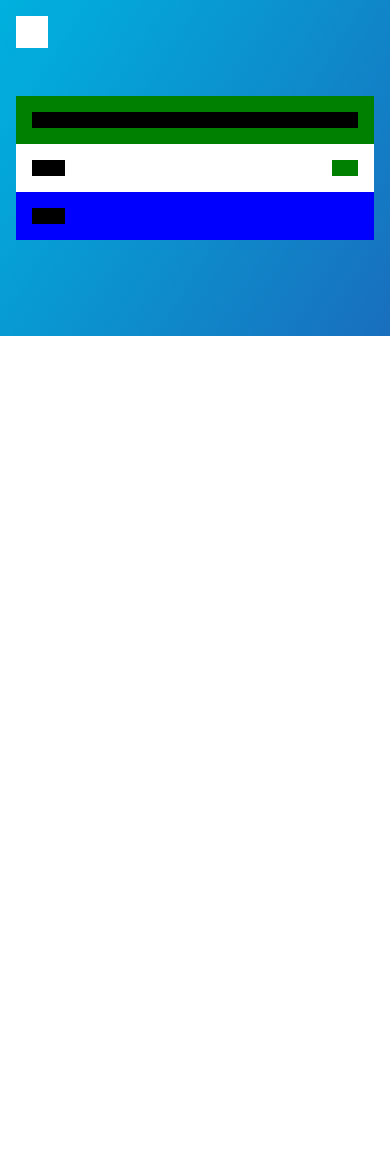
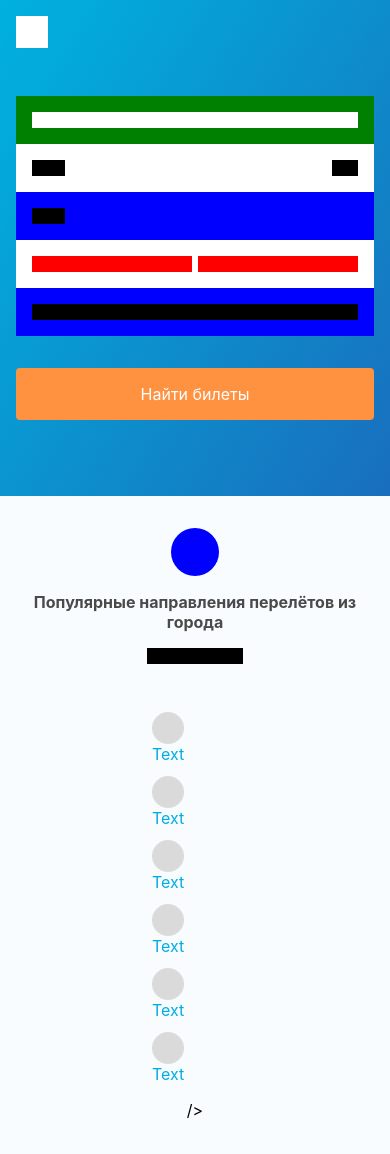
Before and after one commit to kaiflife/avia_sales, a React (Create React App) app: page / in a window 390 px wide. Shown: the top 1154 px of the page. Before the commit the page ends 844 px from the top, so only its background shows below. Built offline with nearby package versions, Linux system fonts and the light colour scheme.

Commit message:
modified:   src/App.css 	modified:   src/App.js 	modified:   src/logo.css 	new file:   src/mobileGallary.css

```diff
--- a/src/App.css
+++ b/src/App.css
@@ -5,7 +5,20 @@
   padding-right: 1em;
   background: linear-gradient(121.89deg, #00B0DE 0.36%, #01AEDC 4.04%, #02ABDB 7.77%, #02ABDB 11.48%, #02ABDB 11.7%, #196EBD 100%);
   color: white;
-  height: 20em;
+  height: 30em;
+}
+
+.App-main {
+  display: flex;
+  align-items: center;
+  flex-direction: column;
+  padding-left:1em;
+  padding-top: 2em;
+  padding-right: 1em;
+
+  height: 100vh;
+
+  background: #F8FCFF;
 }
 
 .header-text {
@@ -18,7 +31,7 @@
 .header-text p {
   height: 1em;
   width: 100%;
-  background: black;
+  background: white;
 }
 
 .selector-city {
@@ -37,7 +50,7 @@
 }
 
 .selector {
-  background: black;
+  background: green;
   display: flex;
   width: 8%;
   justify-content: space-between;
@@ -45,7 +58,7 @@
 }
 
 .selector div {
-  background: green;
+  background: black;
   width: 1em;
   height: 1em;
 }
@@ -63,7 +76,93 @@
   background: black;
 }
 
+.date {
+  background: white;
+  display: flex;
+  justify-content: space-between;
+  padding: 1em 1em;
+}
 
+.date-to {
+  background: red;
+  display: flex;
+  height: 1em;
+  width: 49%;
+}
+
+.date-from {
+  background: red;
+  display: flex;
+  width: 49%;
+  height: 1em;
+}
+
+.ticket-type {
+  background: blue;
+  display: flex;
+  justify-content: space-between;
+  padding: 1em 1em;
+  margin-bottom: 2em;
+}
+
+.selector-ticket {
+  background: black;
+  width: 100%;
+  height: 1em;
+}
+
+.find-tickets {
+  background: #FF9241;
+  border-radius: 4px;
+  padding: 1em 1em;
+}
+
+.find-tickets p {
+  margin: 0;
+  font-size: 1em;
+}
+
+.popular-flights {
+  display: flex;
+  flex-direction: column;
+  align-items: center;
+  margin-bottom: 2em;
+}
+
+.popular-flights p{
+  font-weight: bold;
+  color: #4A4A4A;
+}
+
+.popular-city {
+  width: 6em;
+  height: 1em;
+  background: black;
+}
+
+.travel-selector {
+  display: flex;
+  justify-content: space-between;
+  width: 33%;
+  flex-wrap: wrap;
+}
+
+.travel-item {
+  box-sizing: border-box;
+
+  background: #DADADA;
+  display: flex;
+  justify-content: space-between;
+  border-radius: 2em;
+  height: 2em;
+  width: 2em;
+  margin: 1em 1em;
+}
+
+.travel-item p {
+  padding-top: 1em;
+  color: #00ACE2;
+}
 
 
 
--- a/src/App.js
+++ b/src/App.js
@@ -1,6 +1,7 @@
 import React from "react";
 import logo from "./logo.css";
 import app from "./App.css";
+import gallary from "./mobileGallary.css";
 // import logo from './logo.svg';
 // import './App.css';
 
@@ -43,7 +44,51 @@ function App() {
 				<div className='input-city'>
 					<p />
 				</div>
+				<div className='date'>
+					<div className='date-to' />
+					<div className='date-from' />
+				</div>
+				<div className='ticket-type'>
+					<div className='selector-ticket' />
+				</div>
+				<div className='find-tickets'>
+					<p>Найти билеты</p>
+				</div>
 			</header>{" "}
+			<main className='App-main'>
+				<div className='popular-flights'>
+					<div className='logo-way' />
+					<p>Популярные направления перелётов из города</p>
+					<div className='popular-city' />
+				</div>
+				<div className='travel-selector'>
+					<div className='travel-item'>
+						<p>Text</p>
+					</div>
+					<div className='travel-item'>
+						<p>Text</p>
+					</div>
+					<div className='travel-item'>
+						<p>Text</p>
+					</div>
+					<div className='travel-item'>
+						<p>Text</p>
+					</div>
+					<div className='travel-item'>
+						<p>Text</p>
+					</div>
+					<div className='travel-item'>
+						<p>Text</p>
+					</div>
+				</div>
+				<div className='Gallary'>
+					<div className='photo'>
+						<img />
+						<div className='ticket-info' />
+					</div>
+					/>
+				</div>
+			</main>
 		</div>
 	);
 }
--- a/src/logo.css
+++ b/src/logo.css
@@ -7,6 +7,16 @@
     display: flex;
     justify-content: center;
     margin-bottom: 3em;
+}
+
+.logo-way {
+    height: 3em;
+    width: 3em;
+    background: blue;
+    color:black;
+    display: flex;
+    justify-content: center;
+    border-radius: 2em;
 }
 
 
```
Also changed, not shown: src/mobileGallary.css (added).
